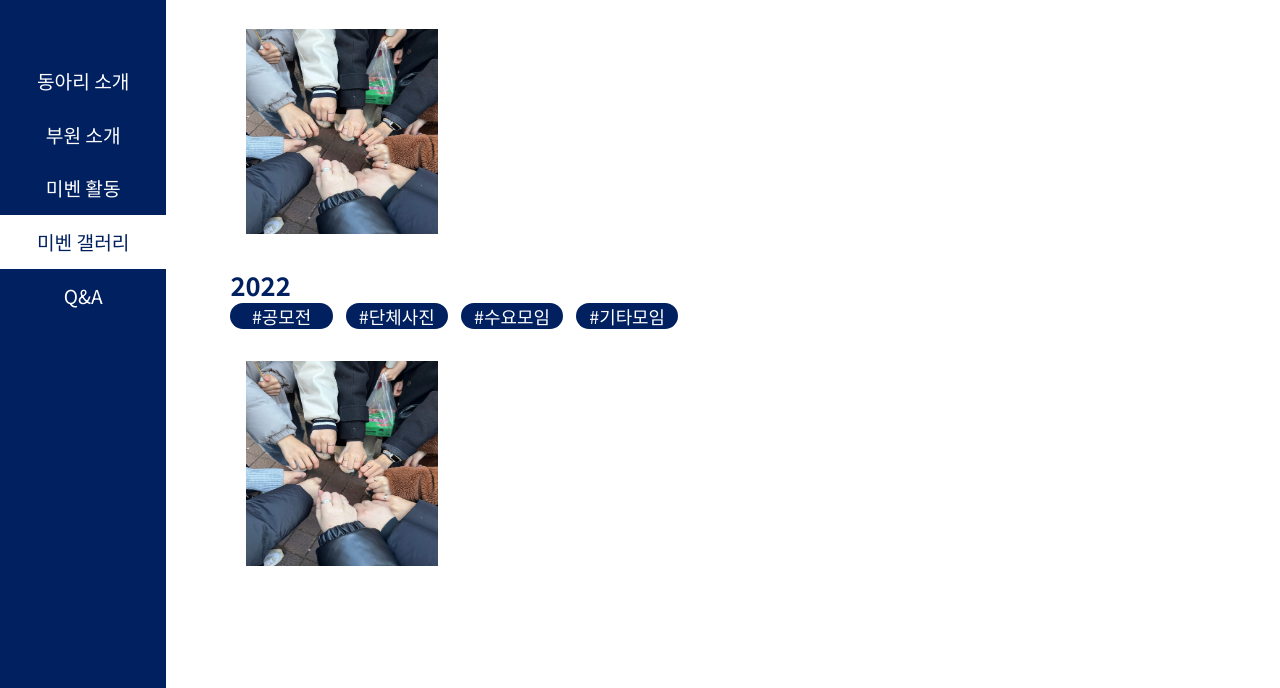
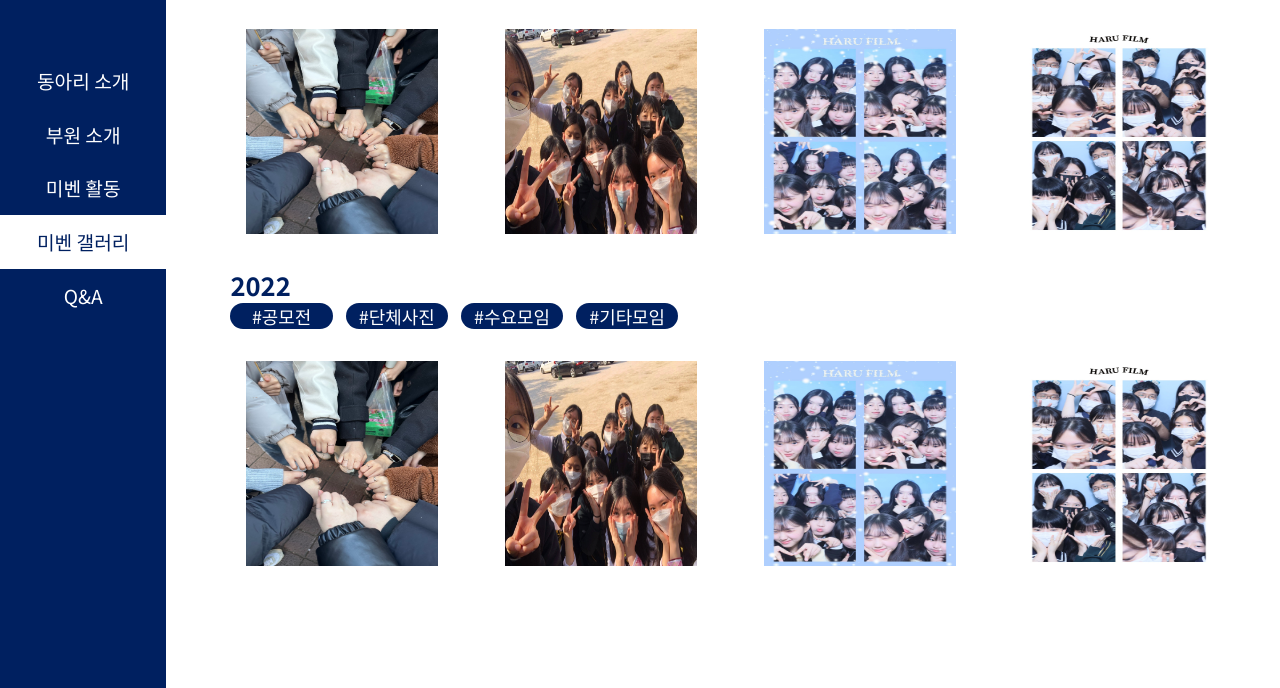
Before and after one commit to youjin0411/MivenWeb, a plain HTML site: page youjin/mivenGallery.html in a window 1280 px wide. Shown: the part 112-800 px from the top of the page. Drawn offline with nearby package versions, Linux system fonts and the light colour scheme.

Commit message:
carousel edit

```diff
--- a/youjin/mivenGallery.css
+++ b/youjin/mivenGallery.css
@@ -14,7 +14,6 @@ body {
 
 .block {
     display: flex;
-    width: 360rem;
     margin: 2rem auto;
     margin-left: 1rem;
     row-gap: 1.5rem;
```
